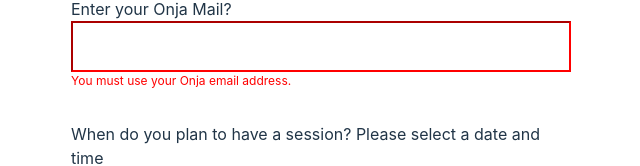
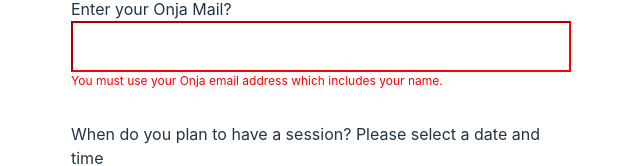
Before and after one commit to rinonTen/pair-programming-scheduler, a React (Vite) app: page / in a window 1280 px wide. Both pictures are taken after typing "name@example.com", "2020-01-15", "10:30", "10:30", "Sample" into the empty fields and a click on the button "Submit". Shown: the part 464-630 px from the top of the page, without its empty margins (319-959 px from the left). Built offline with nearby package versions, Linux system fonts and the light colour scheme; no server answers.

Commit message:
Update email validation message

```diff
--- a/src/App.tsx
+++ b/src/App.tsx
@@ -102,7 +102,7 @@
           <fieldset className={`email_field ${isInValidEmail ? 'invalid' : ''}`}>
             <label htmlFor="email">Enter your Onja Mail?</label>
             <input required onChange={handleFieldChange} type='email' name='email'/>
-            {isInValidEmail ? <span>You must use your Onja email address.</span> : ''}
+            {isInValidEmail ? <span>You must use your Onja email address which includes your name.</span> : ''}
           </fieldset>
           <fieldset>
             <label htmlFor="date">When do you plan to have a session? Please select a date and time</label>
```
